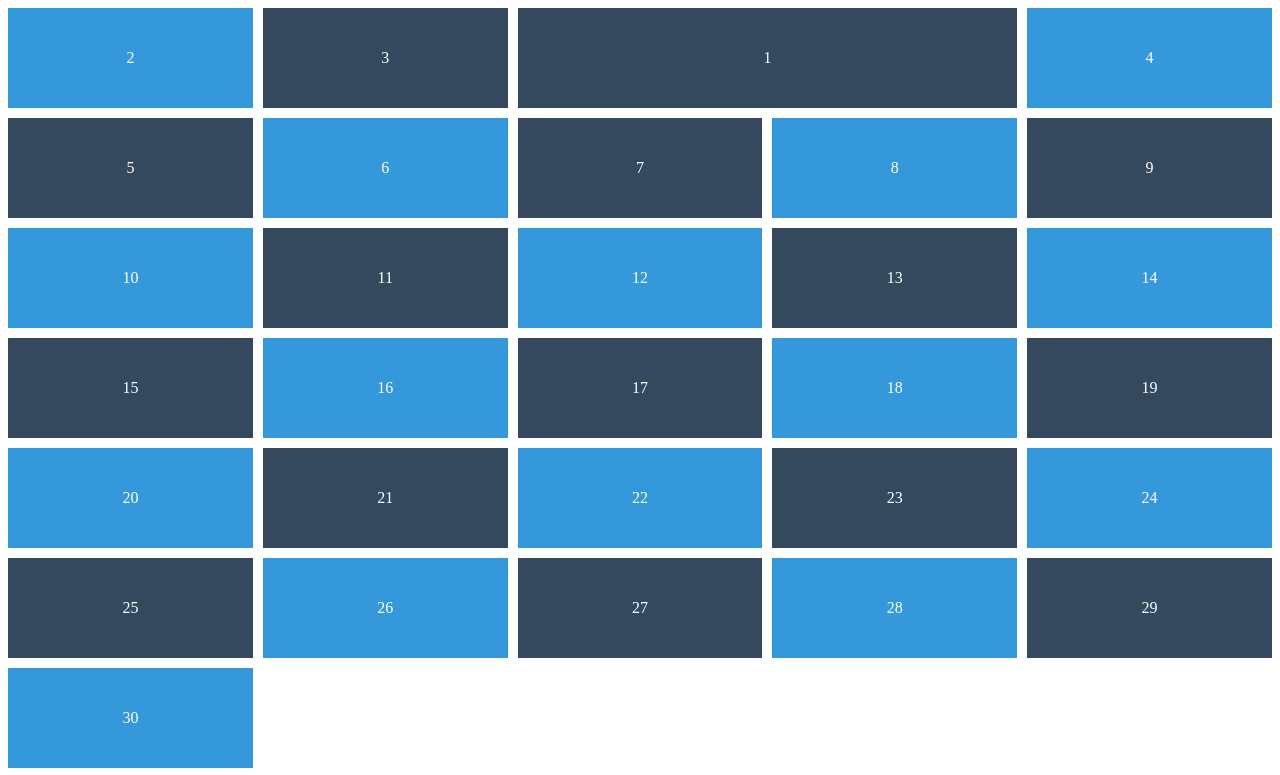
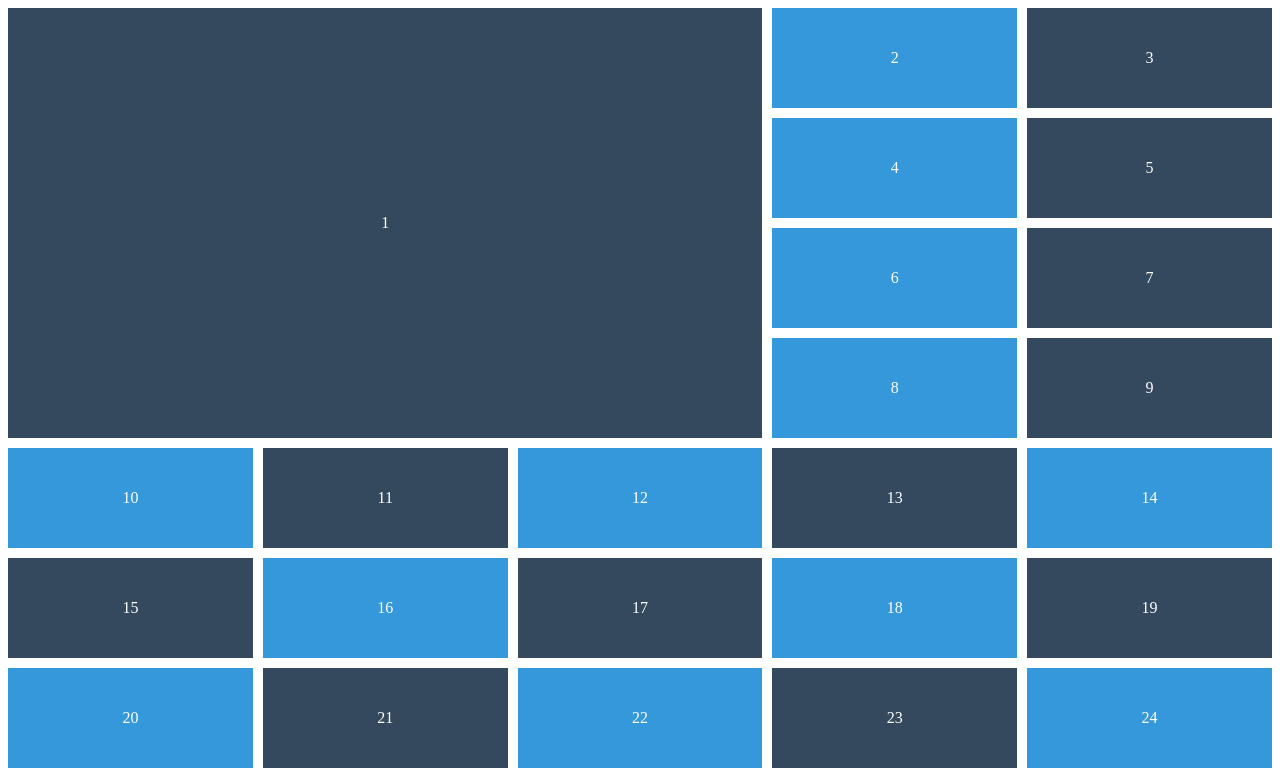
Before and after one commit to ikda/practice_css, a plain HTML site: page grid.html in a window 1280 px wide. Shown: the top 775 px of the page. Drawn offline with Linux system fonts and the light colour scheme.

Commit message:
#2.11 gird row, row start and end

```diff
--- a/grid.html
+++ b/grid.html
@@ -10,17 +10,7 @@
 				display: grid;
 				grid-gap: 10px;
 				grid-auto-rows: 100px;
-				grid-auto-flow: dense;
-				grid-template-columns: [first-line] 1fr [awesome-line] 1fr [sexy-line] 1fr [nico-line] 1fr [lynn-line] 1fr [line-line];
-				/* #2.10 line naming 은 멋지지만 잘안씀. grid-auto-flow는 row가 default. */
-				/* color: white; */
-				/* place-content: center end; */
-				/* place-content = align-content + justify-content */
-				/*justify-content: end;
-				align-content: center; */
-
-				/* place-items: center end;
-				height: 100vh; */
+				grid-template-columns: repeat(5, 1fr);
 			}
 
 			.box {
@@ -38,8 +28,13 @@
 			}
 
 			.box:first-child {
-				grid-column-start: sexy-line;
-				grid-column-end: lynn-line;
+				/* start:1 end:5 */
+				/* grid-row: 1/5; */
+				/* 네칸차지해 */
+				/* grid-row: span 4; */
+				/* row:4 column:3 차지해 */
+				grid-row: span 4;
+				grid-column: span 3;
 			}
 		</style>
 	</head>
```
